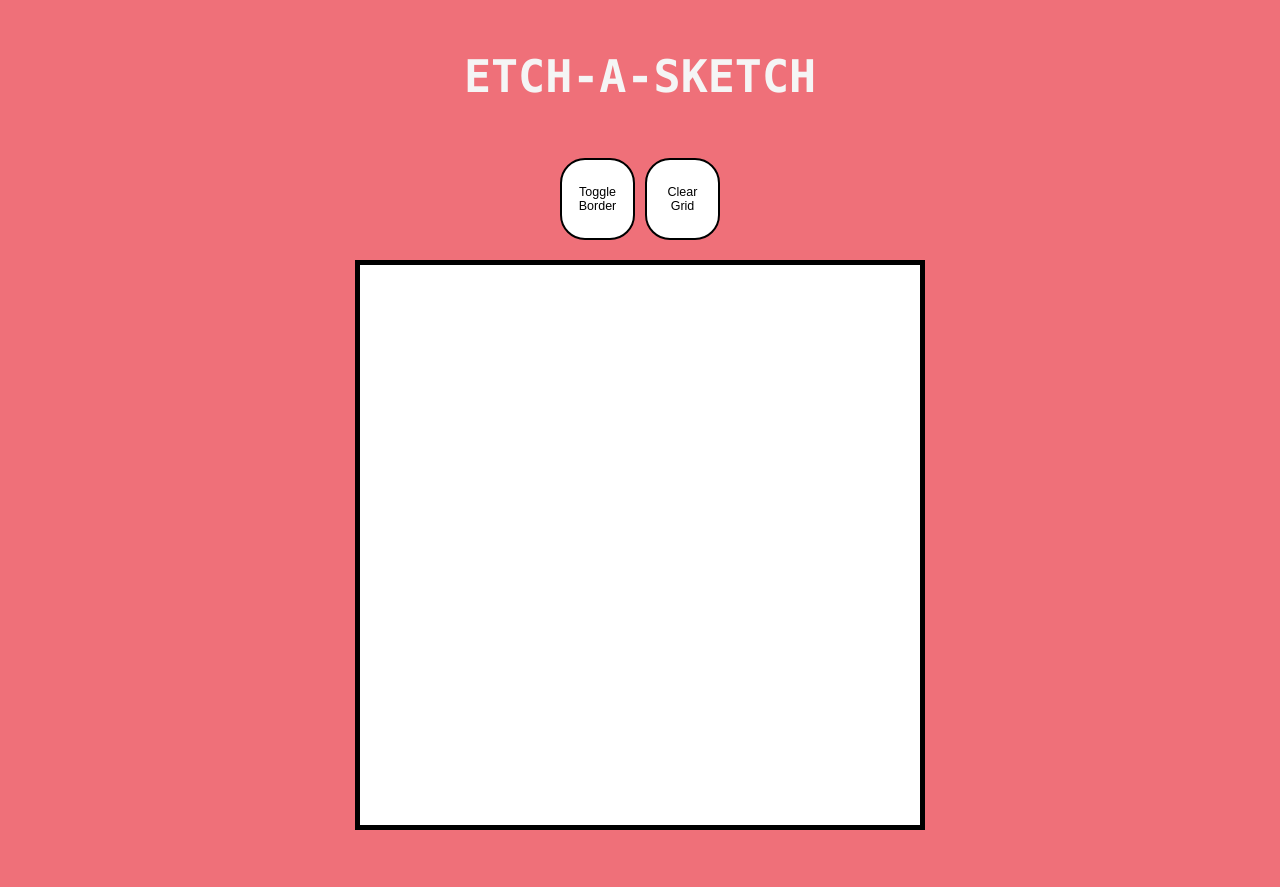
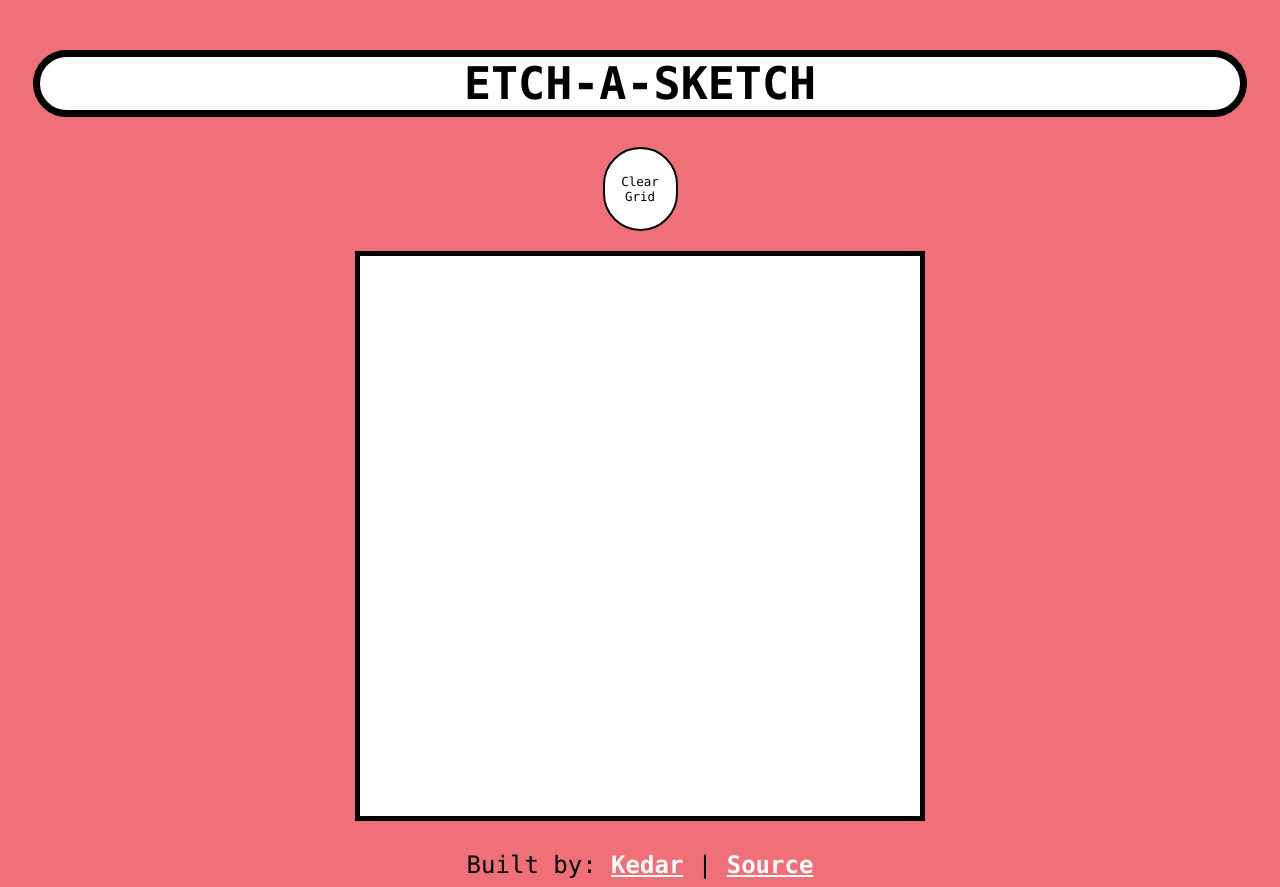
Before and after one commit to kedarvyas/etch-a-sketch, a plain HTML site: page index.html in a window 1280 px wide. Before the commit the page ends 853 px from the top, so only its background shows below. Drawn offline with Linux system fonts and the light colour scheme.

Commit message:
styles and index.html update

```diff
--- a/index.html
+++ b/index.html
@@ -14,7 +14,7 @@
     </div>
 
     <div id = "btns">
-        <button id = "border">Toggle Border</button>
+       <!-- <button id = "border">Toggle Border</button> -->
         <button id = "clear">Clear Grid</button>
     </div>
 
@@ -22,6 +22,12 @@
 
         <div id="grid"></div>
     </div>
+
+    <footer id = "footer">
+        Built by:
+        <a id = "footlink" href="https://github.com/kedarvyas" target = "_blank">Kedar</a> | <a id = "footlink" href="https://github.com/kedarvyas/etch-a-sketch" target="_blank">Source</a>
+    </footer>
+
     <script src="main.js"></script>
 </body>
 
--- a/main.js
+++ b/main.js
@@ -1,7 +1,8 @@
 const container = document.getElementById("main-container");
 const grid = document.getElementById("grid");
-const toggleBtn = document.getElementById("border");
+//const toggleBtn = document.getElementById("border");
 const clearBtn = document.getElementById("clear")
+
 
 function makeGrid(size) {
     for (let index = 0; index < size * size; index++) {
@@ -26,10 +27,11 @@ makeGrid(16);
 function clearGrid() {
     let squares = document.querySelectorAll('.div')
     squares.forEach(square => {
-        square.style.backgroundColor = '#fff'
+        square.style.backgroundColor = '#fff';
     })
 }
 
+/*
 toggleBtn.addEventListener('click', () => {
     let squares = document.querySelectorAll('.div')
     squares.forEach(square => {
@@ -37,10 +39,13 @@ toggleBtn.addEventListener('click', () => {
     })
 })
 
-function clearGrid() {
+*/
+
+function reset() {
     var reqGridSize = prompt('How many squares per side?');
 
     if (reqGridSize >= 1 && reqGridSize <= 100) {
+        clearGrid();
         makeGrid(reqGridSize); // create new grid
     } else {
         alert ('Choose a number between 1-100');
@@ -48,5 +53,5 @@ function clearGrid() {
     }
 }
 
-clearBtn.addEventListener('click', clearGrid);
+clearBtn.addEventListener('click', reset);
 window.onload = makeGrid(16); // on page load, create a 16 x 16 grid
--- a/styles.css
+++ b/styles.css
@@ -9,53 +9,32 @@ html {
 }
 
 h1 {
+    display: center;
+    box-sizing: content-box;
     font-family: monaco, Consolas, "Lucida Console", monospace;
     font-weight: 1000;
     font-size: 45px;
-    color: whitesmoke;
-    /*
-    border: 0.75rem solid whitesmoke;
+    color: rgb(0, 0, 0);
+    border: 0.75rem solid black;
     border-radius: 7.5rem;
-    */
+    background-color: white;
     text-transform: uppercase;
     margin: 2.5rem;
     margin-top: 50px;
 }
 
-/*
 #btns {
     display: flex;
     flex: 1;
-    min-height: 5vh;
-    align-items: center;
-    justify-content: center;
-
-}
-*/
-
-#btns {
-    display: flex;
-    flex: 1;
-    margin-top: 50px;
+    margin-top: 5px;
     align-items: center;
     justify-content: center;
 }
 
-#border {
+#clear {
+    font-family: monaco, Consolas, "Lucida Console", monospace;
     border: 0.25rem solid rgb(0, 0, 0);
-    border-radius: 2.5rem;
-    margin: 0.5rem;
-    font-size: 1.25rem;
-    padding: 2.5rem 0.75rem;
-    width: 7.5rem;
-    text-align: center;
-    color: black;
-    background: white;
-}
-
-#clear {
-    border: 0.25rem solid rgb(0, 0, 0);
-    border-radius: 2.5rem;
+    border-radius: 7.5rem;
     margin: 0.5rem;
     font-size: 1.25rem;
     padding: 2.5rem 0.75rem;
@@ -81,77 +60,26 @@ h1 {
     border: 5px solid black;
 }
 
-/*
-button {
-    padding: 5px
-}
-*/
-
 .border {
     border: 1px solid;
 }
 
-/*
-:root {
-    --grid-cols: 1;
-    --grid-rows: 1;
+#footer {
+    font-family: monaco, Consolas, "Lucida Console", monospace;
+    font-weight: 500;
+    font-size: 24px;
+    text-align: center;
+    margin-top: 15px;
+    color: #000000;
 }
 
-#main-container {
-    display: grid;
-    grid-gap: 1em;
-    grid-template-rows: repeat(var(--grid-rows), 1fr);
-    grid-template-columns: repeat(var(--grid-cols), 1fr);
+#footlink {
+    color: #fcfcfc;
+    font-weight: bold;
+    transition: all 0.2s;
 }
 
-.grid-item {
-    padding: 1em;
-    border: 1px solid #ddd;
-    text-align: center;
+#footlink:hover {
+    color: #57e9e9;
+    transition: all 0.2s;
 }
-
-
-body {
-    background-color: #fed766;
-    font-family: 'Baloo Bhai', cursive;
-}
-
-#header {
-    text-align: center;
-}
-
-h1 {
-    text-align: center;
-    margin: 30px 20px auto;
-    text-transform: uppercase;
-}
-
-#clearButton {
-    margin: 30px auto;
-    border-radius: 20px;
-    font-size: 20px;
-    font-weight: bold;
-    padding: 5px 20px;
-    border: 4px solid black;
-    outline: none;
-}
-
-.container {
-    border: 5px solid black;
-    height: 600px;
-    width: 600px;
-    margin: 0 auto;
-    padding: 0px;
-    background-color: black;
-}
-
-.grid {
-    display: inline-block;
-    background-color: #1C86EE;
-    border: none;
-    margin: 0px;
-    padding: 0px;
-    box-sizing: content-box;
-}
-
-*/
```
